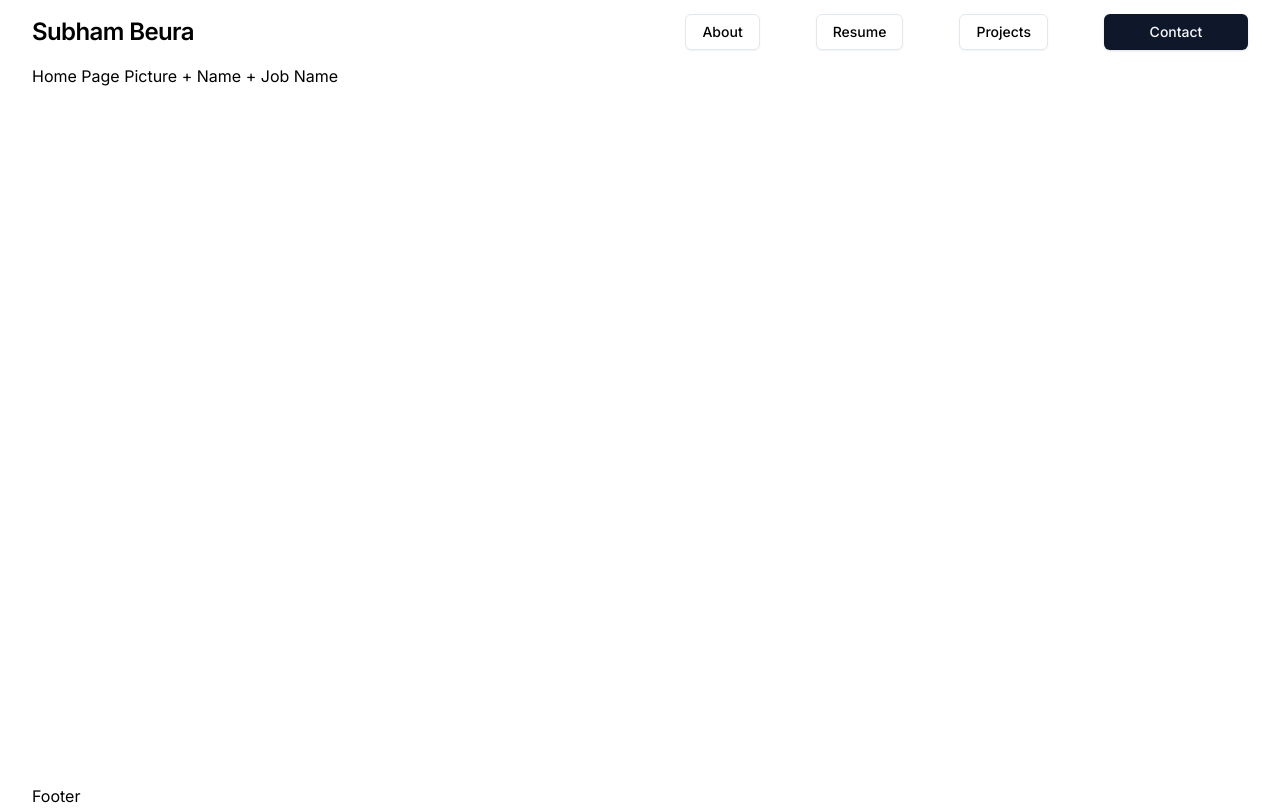
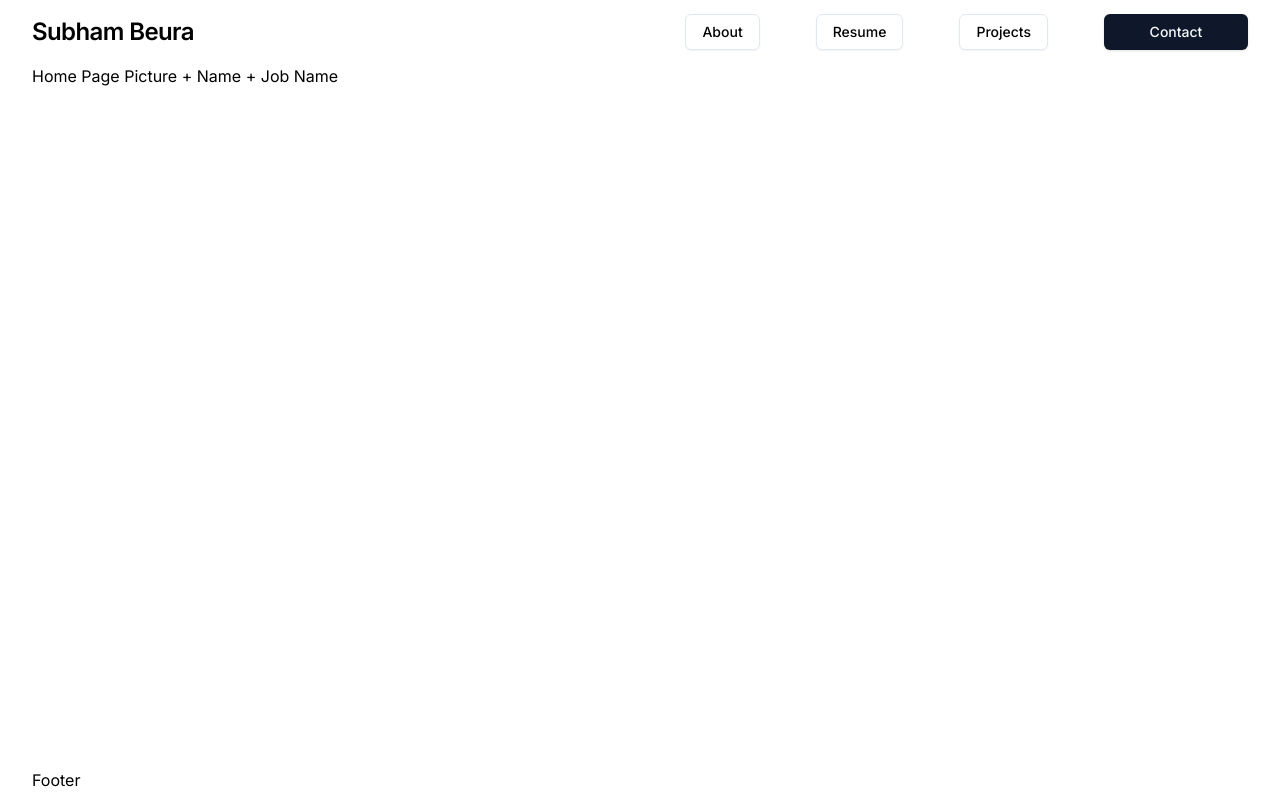
Before and after one commit to Subham-Beura/subhambeura.com, a Next.js app: page / in a window 1280 px wide. Built offline with nearby package versions, Linux system fonts and the light colour scheme.

Commit message:
fix main height

```diff
--- a/src/app/layout.tsx
+++ b/src/app/layout.tsx
@@ -23,7 +23,7 @@ export default function RootLayout({
         <div className="left-margin w-[2.5vw] "></div>
         <div className="flex flex-col w-[95vw] h-full">
           <Navbar />
-          <div className={"min-h-[90vh] "}>{children}</div>
+          <div className={"min-h-[88vh] h-fit "}>{children}</div>
           <Footer />
         </div>
         <div className="left-margin w-[2.5vw] "></div>
```
